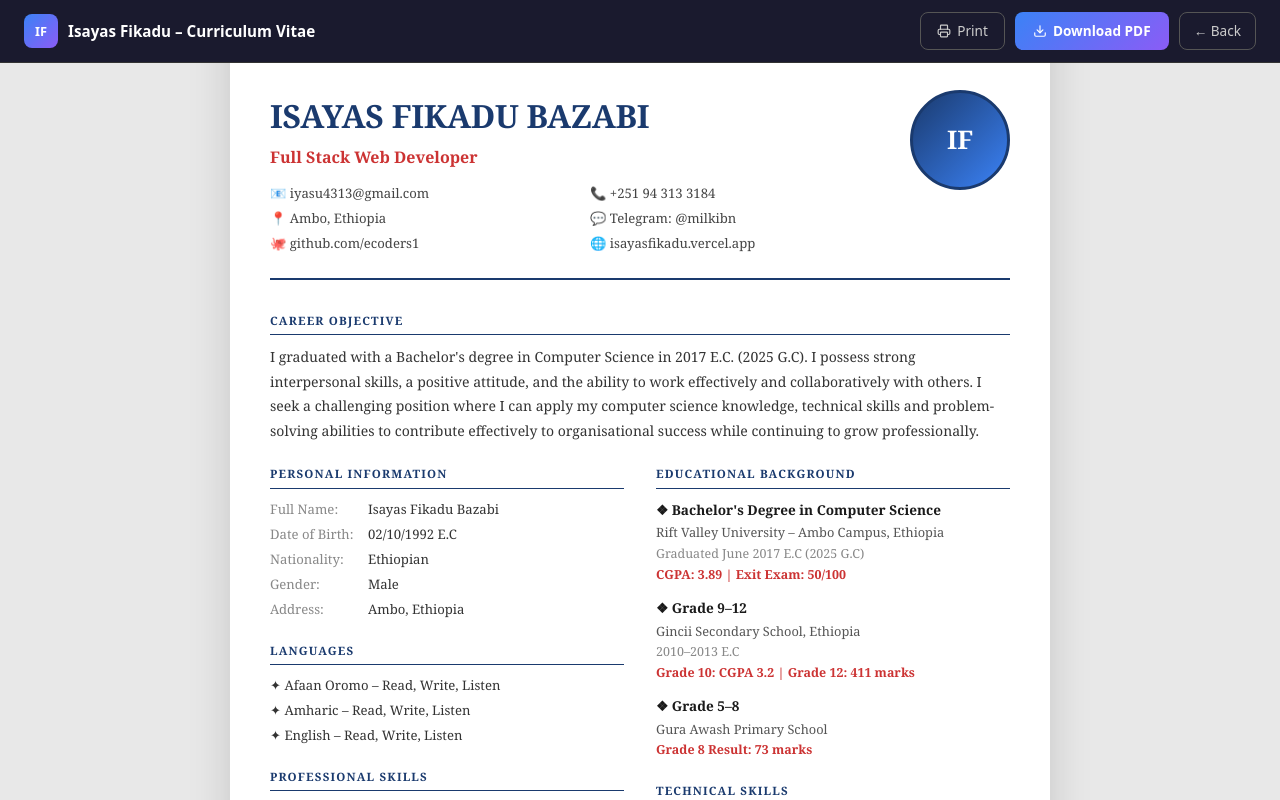
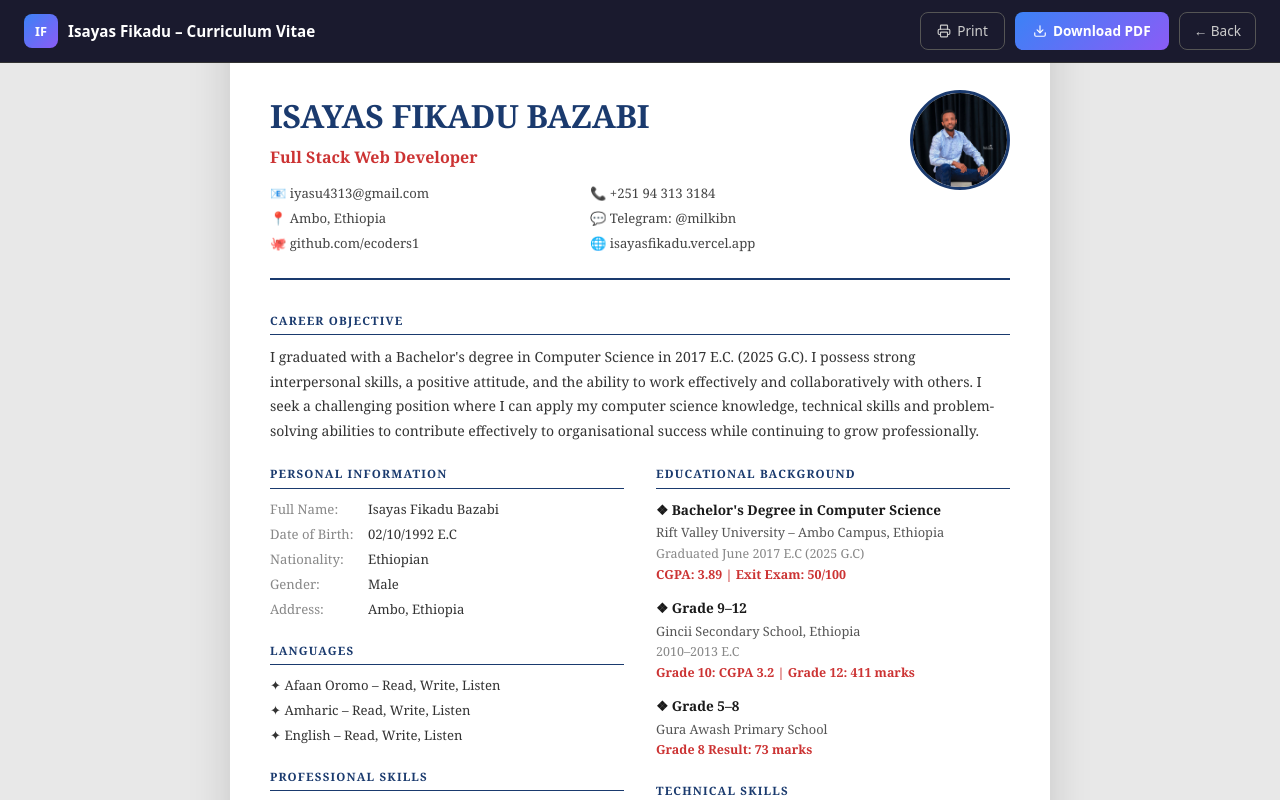
Before and after one commit to ecoders1/isee-portifolio, a Next.js app: page /cv in a window 1280 px wide. Shown: the top 800 px of the page. Built offline with nearby package versions, Linux system fonts and the light colour scheme.

Commit message:
Add: real profile photo - replace IF placeholder in hero, about, CV, admin sidebar and dashboard

```diff
--- a/app/admin/dashboard/page.tsx
+++ b/app/admin/dashboard/page.tsx
@@ -101,7 +101,9 @@ export default function DashboardPage() {
             </p>
           </div>
           <div style={{ display:"flex", alignItems:"center", gap:10 }}>
-            <div style={{ width:38, height:38, borderRadius:"50%", background:"linear-gradient(135deg,#3b82f6,#8b5cf6)", display:"flex", alignItems:"center", justifyContent:"center", color:"#fff", fontWeight:700, fontSize:"0.85rem" }}>IF</div>
+            <div style={{ width:38, height:38, borderRadius:"50%", overflow:"hidden", border:"2px solid #3b82f6", flexShrink:0 }}>
+              <img src="/isayas.jpg" alt="Isayas Fikadu" style={{ width:"100%", height:"100%", objectFit:"cover", objectPosition:"top" }} />
+            </div>
             <div>
               <p style={{ fontSize:"0.85rem", fontWeight:600, color:"#fff", margin:0 }}>Isayas Fikadu</p>
               <p style={{ fontSize:"0.72rem", color:"#555", margin:0 }}>Administrator</p>
--- a/app/admin/layout.tsx
+++ b/app/admin/layout.tsx
@@ -56,11 +56,12 @@ export default function AdminLayout({ children }: { children: React.ReactNode })
         {/* Logo */}
         <div style={{ padding: "20px 18px 16px", borderBottom: "1px solid #222", display: "flex", alignItems: "center", gap: 10 }}>
           <div style={{
-            width: 34, height: 34, borderRadius: 9,
-            background: "linear-gradient(135deg,#3b82f6,#8b5cf6)",
-            display: "flex", alignItems: "center", justifyContent: "center",
-            color: "#fff", fontWeight: 700, fontSize: "0.8rem", flexShrink: 0,
-          }}>IF</div>
+            width: 34, height: 34, borderRadius: "50%",
+            overflow: "hidden", flexShrink: 0,
+            border: "2px solid #3b82f6",
+          }}>
+            <img src="/isayas.jpg" alt="Isayas" style={{ width: "100%", height: "100%", objectFit: "cover", objectPosition: "top" }} />
+          </div>
           <div>
             <p style={{ fontWeight: 700, fontSize: "0.9rem", color: "#fff", lineHeight: 1, margin: 0 }}>Isayas.dev</p>
             <p style={{ fontSize: "0.7rem", color: "#555", margin: 0 }}>Admin Panel</p>
@@ -119,7 +120,9 @@ export default function AdminLayout({ children }: { children: React.ReactNode })
         alignItems: "center", justifyContent: "space-between",
       }} className="admin-topbar">
         <div style={{ display: "flex", alignItems: "center", gap: 10 }}>
-          <div style={{ width: 30, height: 30, borderRadius: 8, background: "linear-gradient(135deg,#3b82f6,#8b5cf6)", display: "flex", alignItems: "center", justifyContent: "center", color: "#fff", fontWeight: 700, fontSize: "0.75rem" }}>IF</div>
+          <div style={{ width: 30, height: 30, borderRadius: "50%", overflow: "hidden", border: "2px solid #3b82f6" }}>
+            <img src="/isayas.jpg" alt="Isayas" style={{ width: "100%", height: "100%", objectFit: "cover", objectPosition: "top" }} />
+          </div>
           <span style={{ fontWeight: 700, color: "#fff", fontSize: "0.9rem" }}>Isayas.dev</span>
         </div>
         <button onClick={() => setOpen(o => !o)} style={{ background: "none", border: "none", color: "#888", cursor: "pointer", padding: 4 }}>
--- a/app/cv/page.tsx
+++ b/app/cv/page.tsx
@@ -98,14 +98,18 @@ export default function CVPage() {
               ))}
             </div>
           </div>
-          {/* Avatar placeholder */}
+          {/* Avatar */}
           <div style={{
             width: 100, height: 100, borderRadius: "50%",
-            background: "linear-gradient(135deg,#1a3a6e,#3b82f6)",
-            display: "flex", alignItems: "center", justifyContent: "center",
-            color: "#fff", fontSize: "1.6rem", fontWeight: 700,
+            overflow: "hidden",
             border: "3px solid #1a3a6e", flexShrink: 0,
-          }}>IF</div>
+          }}>
+            <img
+              src="/isayas.jpg"
+              alt="Isayas Fikadu"
+              style={{ width: "100%", height: "100%", objectFit: "cover", objectPosition: "top" }}
+            />
+          </div>
         </div>
 
         {/* Career Objective */}
```
Also changed, not shown: public/isayas.jpg (added).
